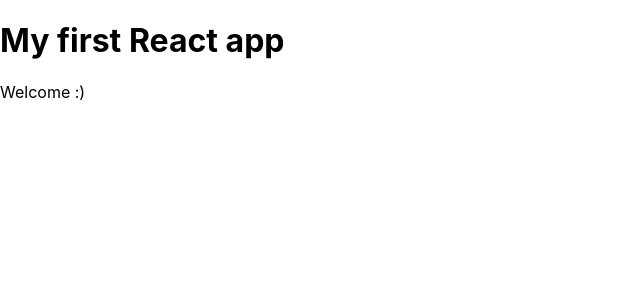
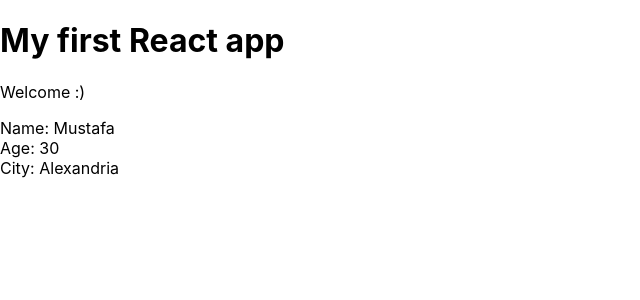
Before and after one commit to MustafaMadkour/learn-react, a React (Create React App) app in the folder myapp/: page / in a window 1280 px wide. Shown: the top 300 px of the page, without its empty margins (0-640 px from the left). Built offline with nearby package versions, Linux system fonts and the light colour scheme.

Commit message:
create a class based component and nest it in the root component

```diff
--- a/myapp/src/App.js
+++ b/myapp/src/App.js
@@ -1,10 +1,12 @@
 import React from 'react';
+import Mad from './Mad';
 
 function App() {
   return (
     <div className="App">
       <h1>My first React app</h1>
       <p>Welcome :)</p>
+      <Mad />
     </div>
   );
 }
--- /dev/null
+++ b/myapp/src/Mad.js
@@ -0,0 +1,15 @@
+import React, { Component } from 'react';
+
+class Mad extends Component {
+    render() {
+        return(
+            <div className="mad">
+                <div>Name: Mustafa</div>
+                <div>Age: 30</div>
+                <div>City: Alexandria</div>
+            </div>
+        )
+    }
+}
+
+export default Mad;
```
